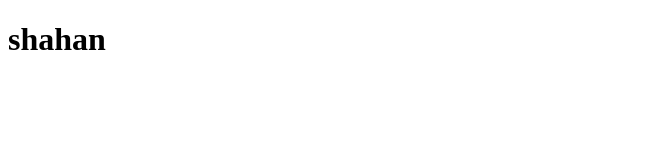
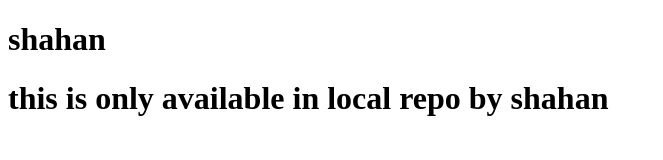
Before and after one commit to Shahan11667/project_dep, a plain HTML site: page index.html in a window 1280 px wide. Shown: the whole page, without its empty margins (0-663 px from the left). Drawn offline with Linux system fonts and the light colour scheme.

Commit message:
made new branch

```diff
--- a/index.html
+++ b/index.html
@@ -7,5 +7,6 @@
 </head>
 <body>
     <h1>shahan</h1>
+    <h1>this is only available in local repo by shahan </h1>
 </body>
 </html>
```
